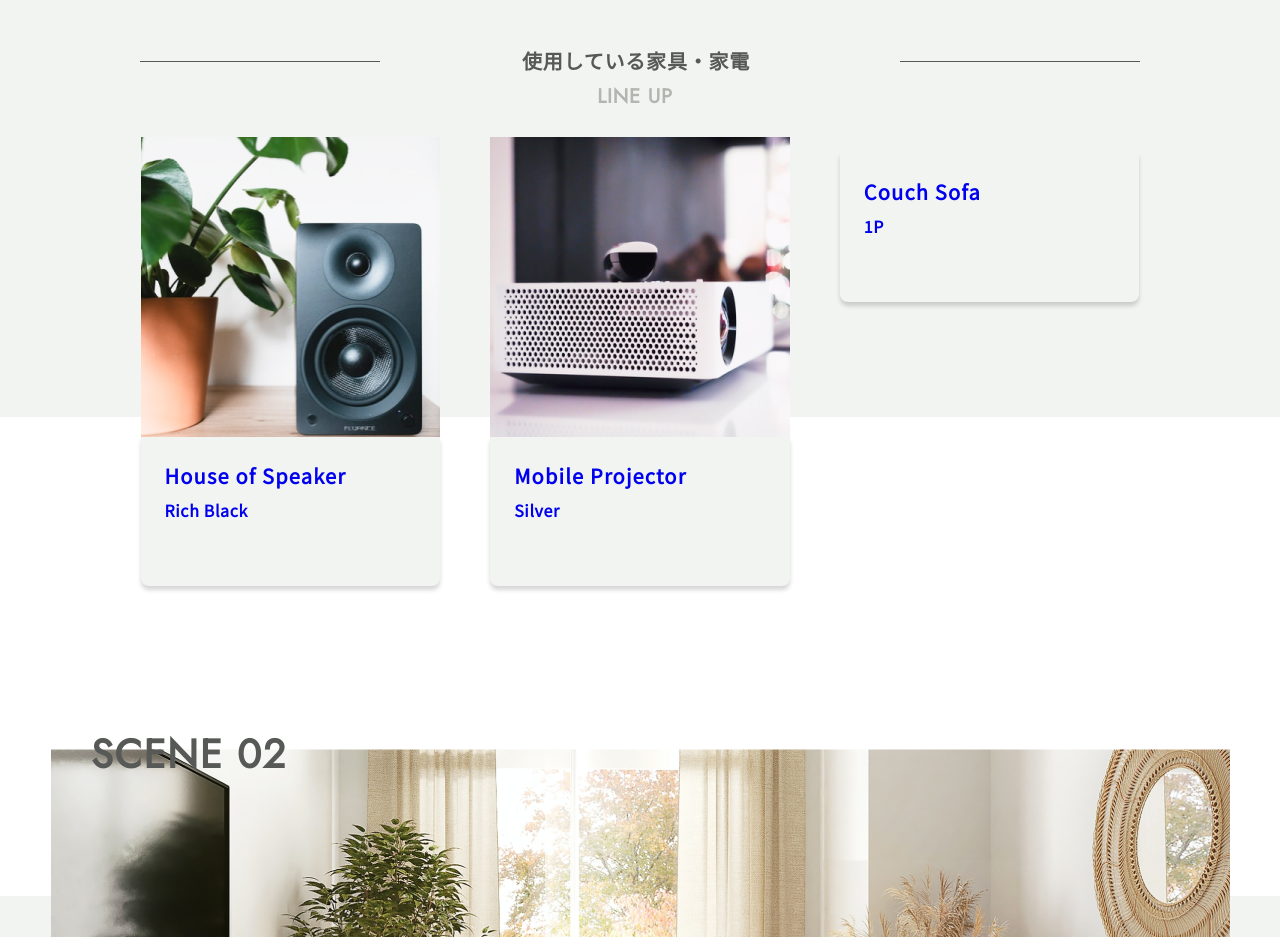
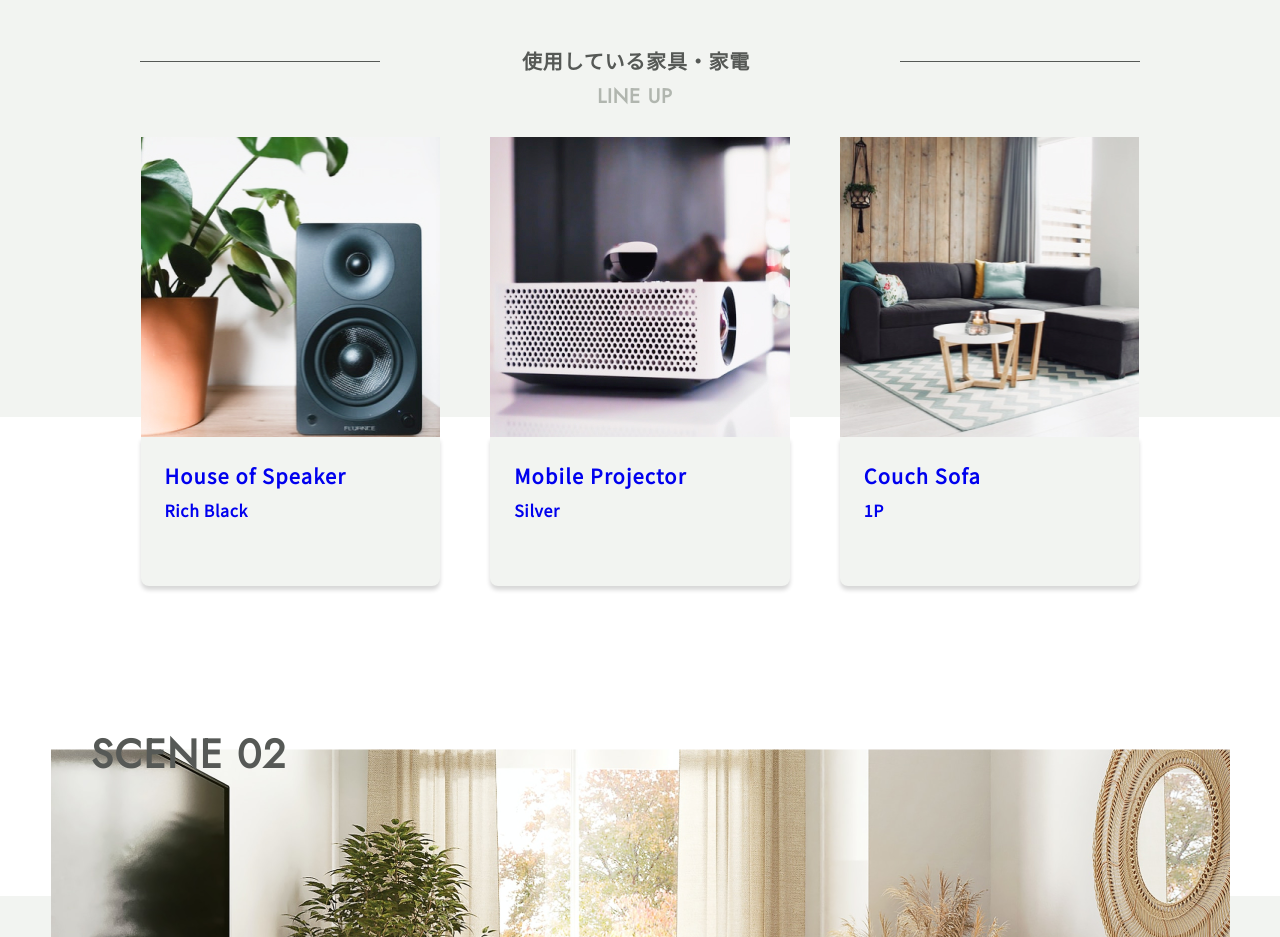
Before and after one commit to Ryota-ur/sample-furniture_company, a plain HTML site: page index.html in a window 1280 px wide. Shown: the part 5240-6177 px from the top of the page. Drawn offline with nearby package versions, Linux system fonts and the light colour scheme; files whose address does not match are found by name; a web font is replaced by a local one.

Commit message:
Update index.html

```diff
--- a/index.html
+++ b/index.html
@@ -327,7 +327,7 @@
                             </div>
                         </a>
                         <a href="#"  class="introduction__use--card">
-                            <div class="introduction__use--img"><img src=".public/assets/img/img_roomsofa.png" alt=""></div>
+                            <div class="introduction__use--img"><img src="./public/assets/img/img_roomsofa.png" alt=""></div>
                             <div class="introduction__use--body">
                                 <p class="introduction__use--text">Couch Sofa</p>
                                 <p class="introduction__use--description">1P</p>
```
